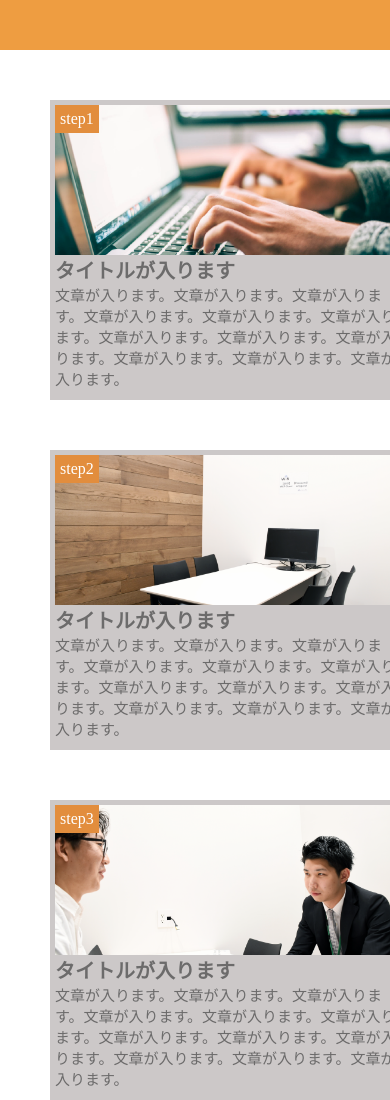
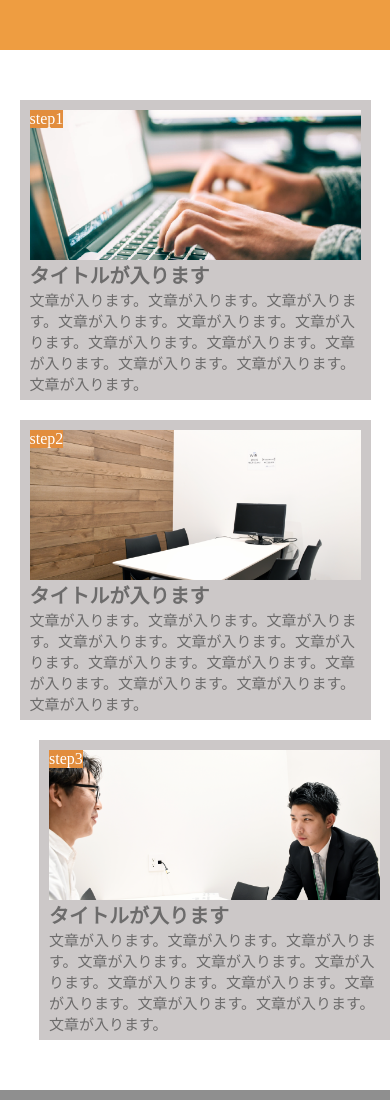
Before and after one commit to ao6012/HTMLCSS, a plain HTML site: page index.html in a window 390 px wide. Shown: the top 1100 px of the page. Drawn offline with Linux system fonts and the light colour scheme.

Commit message:
レスポンシブ対応

```diff
--- a/index.html
+++ b/index.html
@@ -3,6 +3,7 @@
 
 <head>
   <meta charset="UTF-8" />
+  <meta name="viewport" content="width=device-width,initial-scale=1.0">
 
   <!-- CSSファイルの読み込み -->
   <link rel="stylesheet" href="style.css" />
@@ -11,7 +12,7 @@
 
 <body>
   <div class="orange"></div>
-
+  <main>
     <div class="box1">
       <div class="box2">step1</div>
       <div class="picture1"></div>
@@ -20,7 +21,7 @@
         文章が入ります。文章が入ります。文章が入ります。文章が入ります。文章が入ります。文章が入ります。文章が入ります。文章が入ります。文章が入ります。文章が入ります。文章が入ります。文章が入ります。</div>
     </div>
 
-  <div class="box3">
+    <div class="box1">
       <div class="box4">step2</div>
       <div class="picture2"></div>
       <div class="title">タイトルが入ります</div>
@@ -29,14 +30,14 @@
     </div>
 
 
-  <div class="box5">
+    <div class="box1">
       <div class="box6">step3</div>
       <div class="picture3"></div>
       <div class="title">タイトルが入ります</div>
       <div class="sentence">
         文章が入ります。文章が入ります。文章が入ります。文章が入ります。文章が入ります。文章が入ります。文章が入ります。文章が入ります。文章が入ります。文章が入ります。文章が入ります。文章が入ります。</div>
     </div>
-
+  </main>
   <div class="gray"></div>
 </body>
 
--- a/style.css
+++ b/style.css
@@ -10,6 +10,11 @@
   height: 50px;
   background-color: rgb(238, 157, 65);
 }
+main {
+  display: flex;
+  width: 940px;
+  margin: 50px auto;
+}
 .title {
   font-weight: bold;
   font-size: 20px;
@@ -17,17 +22,20 @@
 .sentence{
   font-size: 15px;
 }
+
 .box1 {
-  width: 90%;
+  width: 300px;
   height: 300px;
   background-color: rgb(204, 200, 200);
-  margin: 50px;
-  padding: 5px;
+  padding: 10px;
+  margin-right: 30px;
+}
+.box1:last-child{
+  margin-right: 0;
 }
 .box2 {
   background-color: rgb(226, 141, 61);
   position: absolute;
-  padding: 5px;
   color: #ffffff;
 }
 .picture1 {
@@ -37,17 +45,9 @@
   background-size: cover;
   background-position: center;
 }
-.box3 {
-  width: 90%;
-  height: 300px;
-  background-color: rgb(204, 200, 200);
-  margin: 50px;
-  padding: 5px;
-}
 .box4 {
   background-color: rgb(226, 141, 61);
   position: absolute;
-  padding: 5px;
   color: #ffffff;
 }
 .picture2 {
@@ -57,18 +57,9 @@
   background-size: cover;
   background-position: center;
 }
-.box5 {
-  width: 90%;
-  height: 300px;
-  background-color: rgb(204, 200, 200);
-  margin: 50px;
-  padding: 5px;
-
-}
 .box6 {
   background-color: rgb(226, 141, 61);
   position: absolute;
-  padding: 5px;
   color: #ffffff;
 }
 .picture3 {
@@ -83,3 +74,16 @@
   height: 50px;
   background-color: rgb(143, 143, 143);
 }
+@media screen and (max-width:768px) {
+  main {
+    display: block;
+    width: 100%;
+    margin: 50px auto;
+  }
+  .box1 {
+    width: 90%;
+    margin-bottom: 20px;
+    margin-right: auto;
+    margin-left: auto;
+  }
+}
```
Lines whose indentation alone changed are shown as unchanged.
